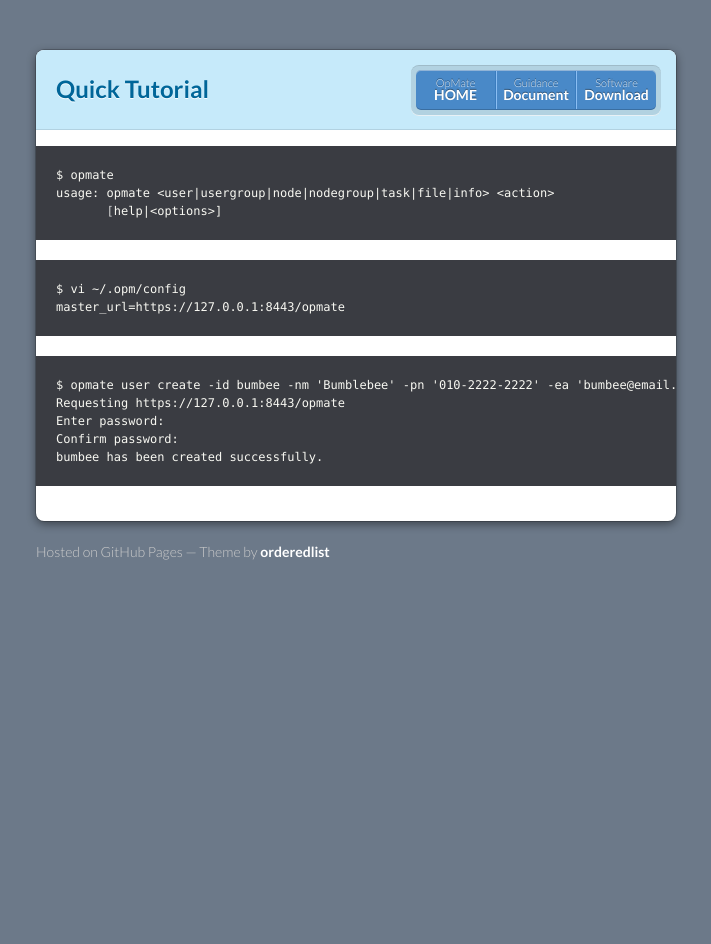
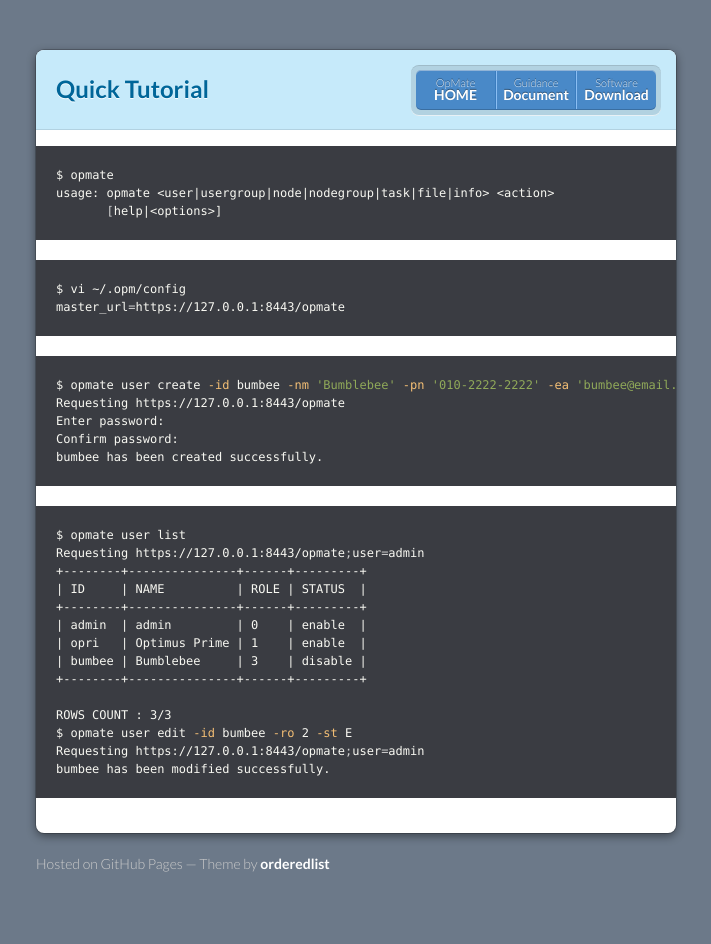
Before and after one commit to opmate/opmate.github.io, a Jekyll site: the page built from document/QuickTutorial.md, in a window 1280 px wide. Shown: the whole page, without its empty margins (284-995 px from the left). Built offline with Jekyll 4.4.1, drawn with Linux system fonts in a browser that asks for light colours; our own code applies the rules of GitHub Pages for plain Markdown files; a script that is not in the unit is left out; the repository's description, which GitHub fills in, is left out; before the commit the page ends 900 px from its top, so only the background shows below that.

Commit message:
Update QuickTutorial.md

````diff
--- a/document/QuickTutorial.md
+++ b/document/QuickTutorial.md
@@ -8,15 +8,32 @@
        [help|<options>]
 ```
 
-```
+```sh
 $ vi ~/.opm/config
 master_url=https://127.0.0.1:8443/opmate
 ```
 
-```
+```sh
 $ opmate user create -id bumbee -nm 'Bumblebee' -pn '010-2222-2222' -ea 'bumbee@email.com'
 Requesting https://127.0.0.1:8443/opmate
 Enter password:
 Confirm password:
 bumbee has been created successfully.
 ```
+
+```sh
+$ opmate user list
+Requesting https://127.0.0.1:8443/opmate;user=admin
++--------+---------------+------+---------+
+| ID     | NAME          | ROLE | STATUS  |
++--------+---------------+------+---------+
+| admin  | admin         | 0    | enable  |
+| opri   | Optimus Prime | 1    | enable  |
+| bumbee | Bumblebee     | 3    | disable |
++--------+---------------+------+---------+
+
+ROWS COUNT : 3/3
+$ opmate user edit -id bumbee -ro 2 -st E
+Requesting https://127.0.0.1:8443/opmate;user=admin
+bumbee has been modified successfully.
+```
````
